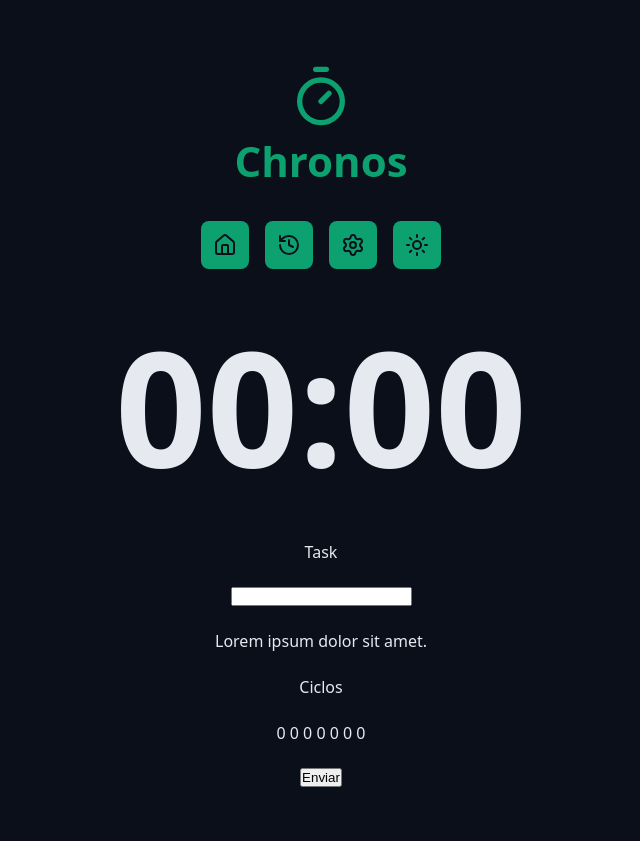
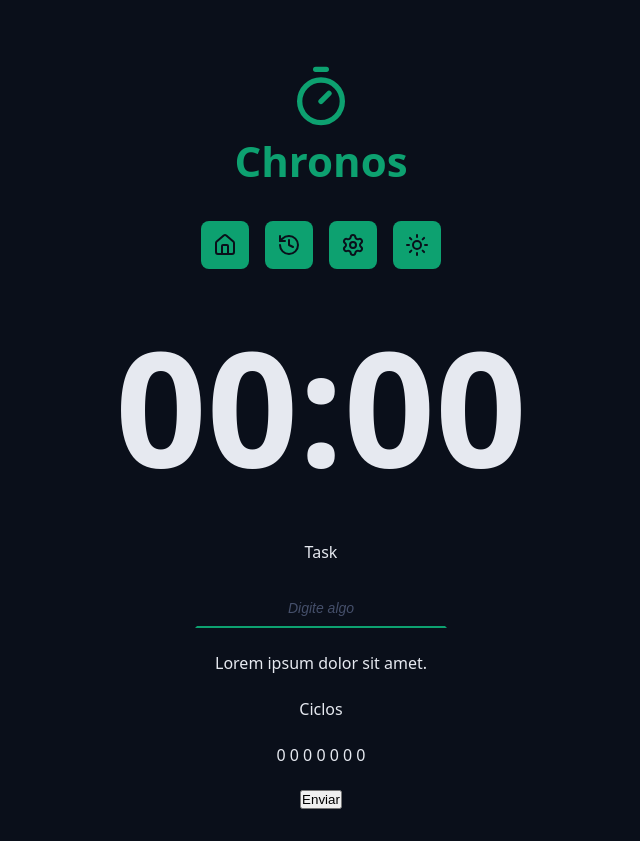
Before and after one commit to VitorBahir/chronos-pomodoro, a React (Vite) app: page / in a window 1280 px wide. Shown: the whole page, without its empty margins (319-959 px from the left). Before the commit the page ends 819 px from the top, so only its background shows below. Built offline with nearby package versions, Linux system fonts and the light colour scheme.

Commit message:
CSS no input ativo, em foco e desativado

```diff
--- a/src/App.tsx
+++ b/src/App.tsx
@@ -1,11 +1,11 @@
 import { Container } from './components/Container';
 import { Logo } from './components/Logo';
 import { Menu } from './components/Menu';
+import { CountDown } from './components/CountDown';
+import { DefaultInput } from './components/DefaultInput';
 
 import './styles/theme.css';
 import './styles/global.css';
-import { CountDown } from './components/CountDown';
-import { DefaultInput } from './components/DefaultInput';
 
 export function App() {
   return (
@@ -25,7 +25,12 @@
       <Container>
         <form className='form' action=''>
           <div className='formRow'>
-            <DefaultInput id='meuInput' type='text' labelText='Task' />
+            <DefaultInput
+              id='meuInput'
+              type='text'
+              labelText='Task'
+              placeholder='Digite algo'
+            />
           </div>
 
           <div className='formRow'>
--- a/src/components/DefaultInput/index.tsx
+++ b/src/components/DefaultInput/index.tsx
@@ -1,3 +1,5 @@
+import styles from './styles.module.css';
+
 type DefaultInputProps = {
   id: string;
   labelText?: string;
@@ -12,7 +14,7 @@
   return (
     <>
       {labelText && <label htmlFor={id}>{labelText}</label>}
-      <input id={id} type={type} {...rest} />
+      <input className={styles.input} id={id} type={type} {...rest} />
     </>
   );
 }
--- /dev/null
+++ b/src/components/DefaultInput/styles.module.css
@@ -0,0 +1,29 @@
+.input {
+  background-color: transparent;
+  border: none;
+  text-align: center;
+  font-size: 1.8rem;
+  padding: 0.8rem;
+  color: var(--text-default);
+  outline: none;
+
+  border: 0.2rem solid transparent;
+  border-bottom: 0.2rem solid var(--primary);
+  transition: all 0.1s ease-in-out;
+}
+
+.input:focus {
+  border-radius: 0.8rem;
+  border: 0.2rem solid var(--primary);
+}
+
+.input::placeholder {
+  color: var(--gray-500);
+  font-size: 1.4rem;
+  font-style: italic;
+}
+
+.input:disabled {
+  border-bottom: 0.2rem solid var(--disabled);
+  color: var(--text-muted);
+}
```
